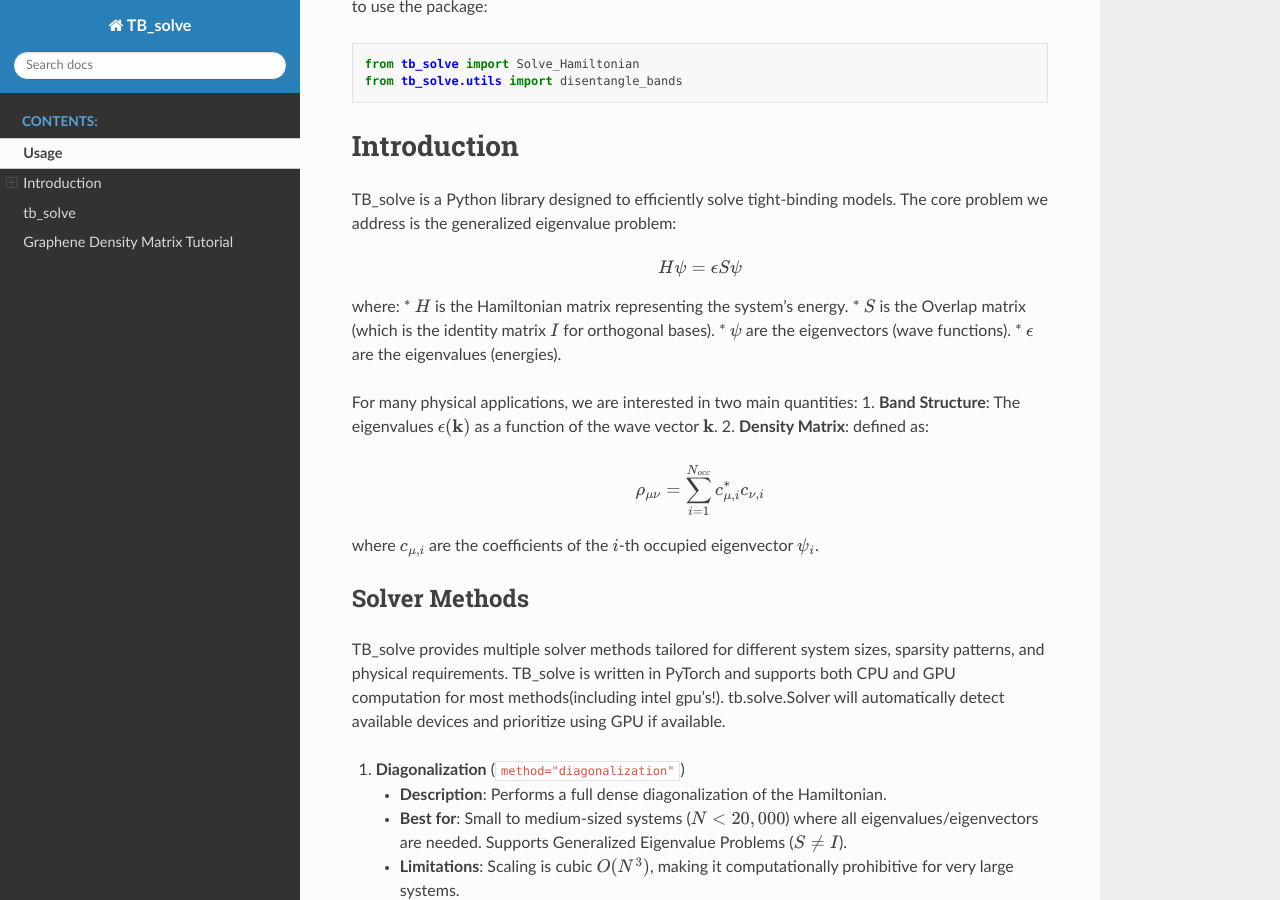
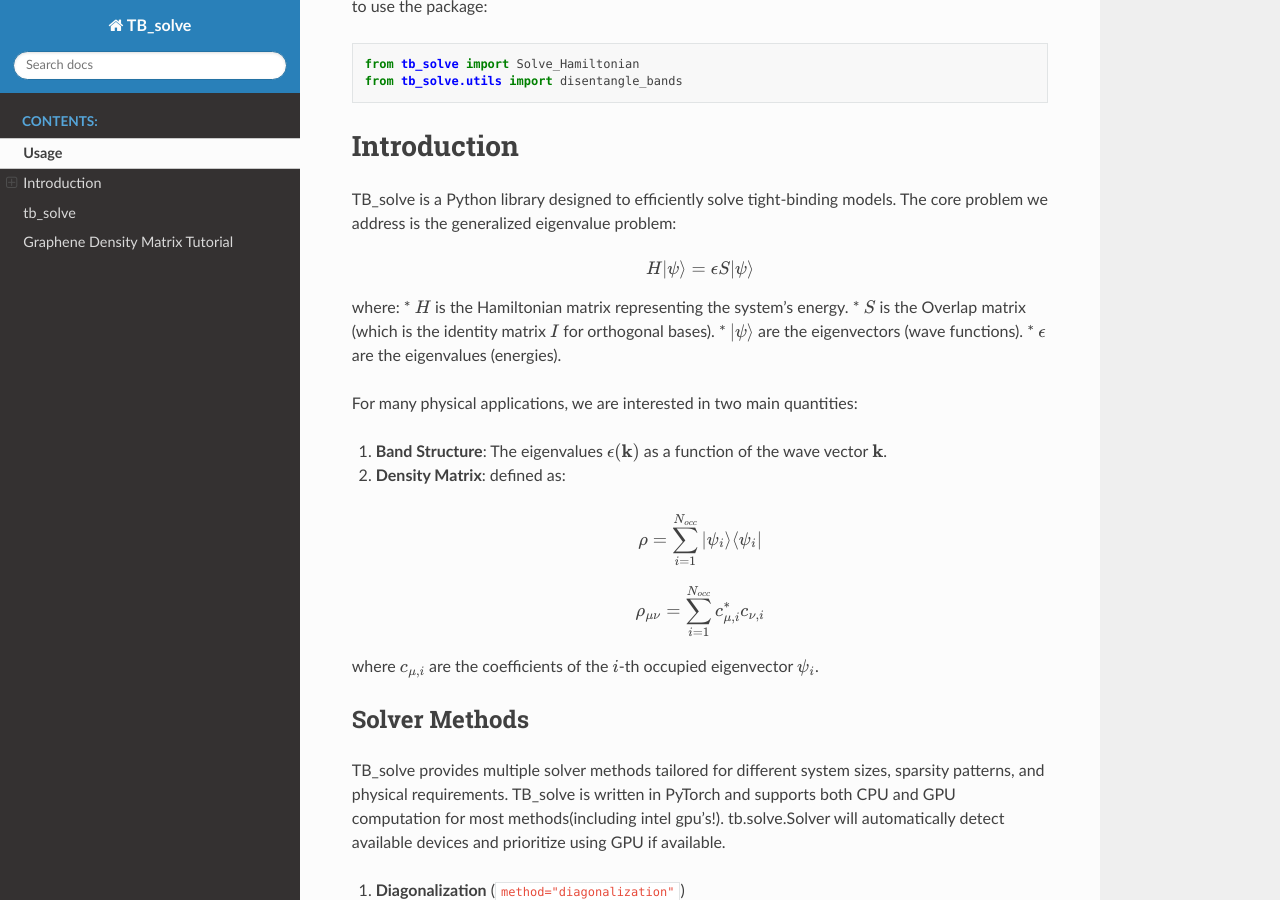
Before and after one commit to dpalmer-anl/TB_solve, a Sphinx documentation site: the page built from docs/intro.rst, in a window 1280 px wide and 900 px high, scrolled down 313 px. Built offline with Sphinx 7.4.7 and the Read the Docs theme 3.1.0, drawn with Linux system fonts in a browser that asks for light colours.

Commit message:
update intro

```diff
--- a/docs/intro.rst
+++ b/docs/intro.rst
@@ -23,17 +23,22 @@
 
 .. math::
 
-   H \psi = \epsilon S \psi
+   H |\psi\rangle = \epsilon S |\psi\rangle
 
 where:
 * :math:`H` is the Hamiltonian matrix representing the system's energy.
 * :math:`S` is the Overlap matrix (which is the identity matrix :math:`I` for orthogonal bases).
-* :math:`\psi` are the eigenvectors (wave functions).
+* :math:`|\psi\rangle` are the eigenvectors (wave functions).
 * :math:`\epsilon` are the eigenvalues (energies).
 
 For many physical applications, we are interested in two main quantities:
+
 1. **Band Structure**: The eigenvalues :math:`\epsilon(\mathbf{k})` as a function of the wave vector :math:`\mathbf{k}`.
 2. **Density Matrix**: defined as:
+
+.. math::
+
+   \rho = \sum_{i=1}^{N_{occ}} |\psi_{i}\rangle\langle\psi_{i}|
 
 .. math::
 
```
Also changed, not shown: 5 other files.
